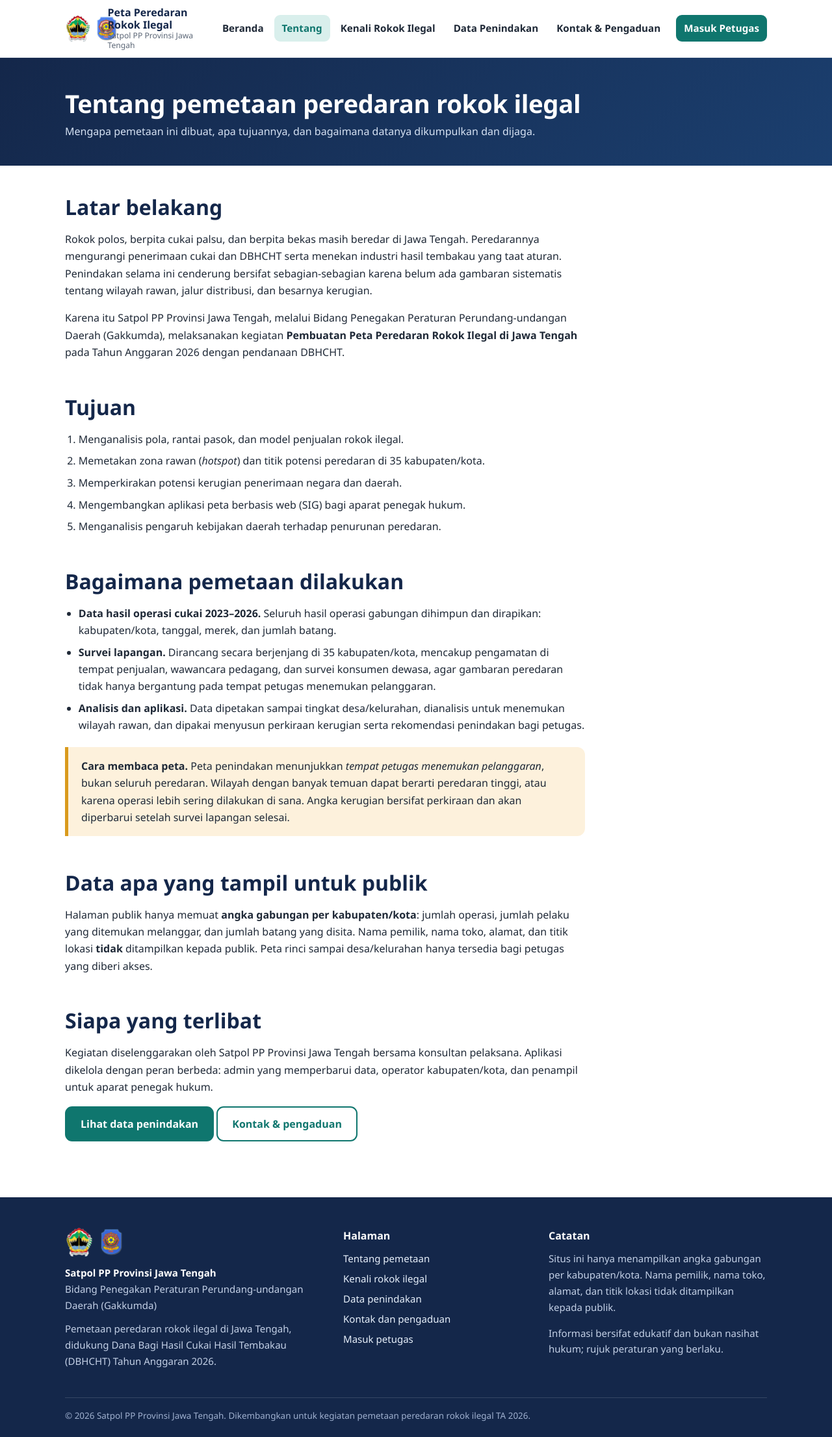
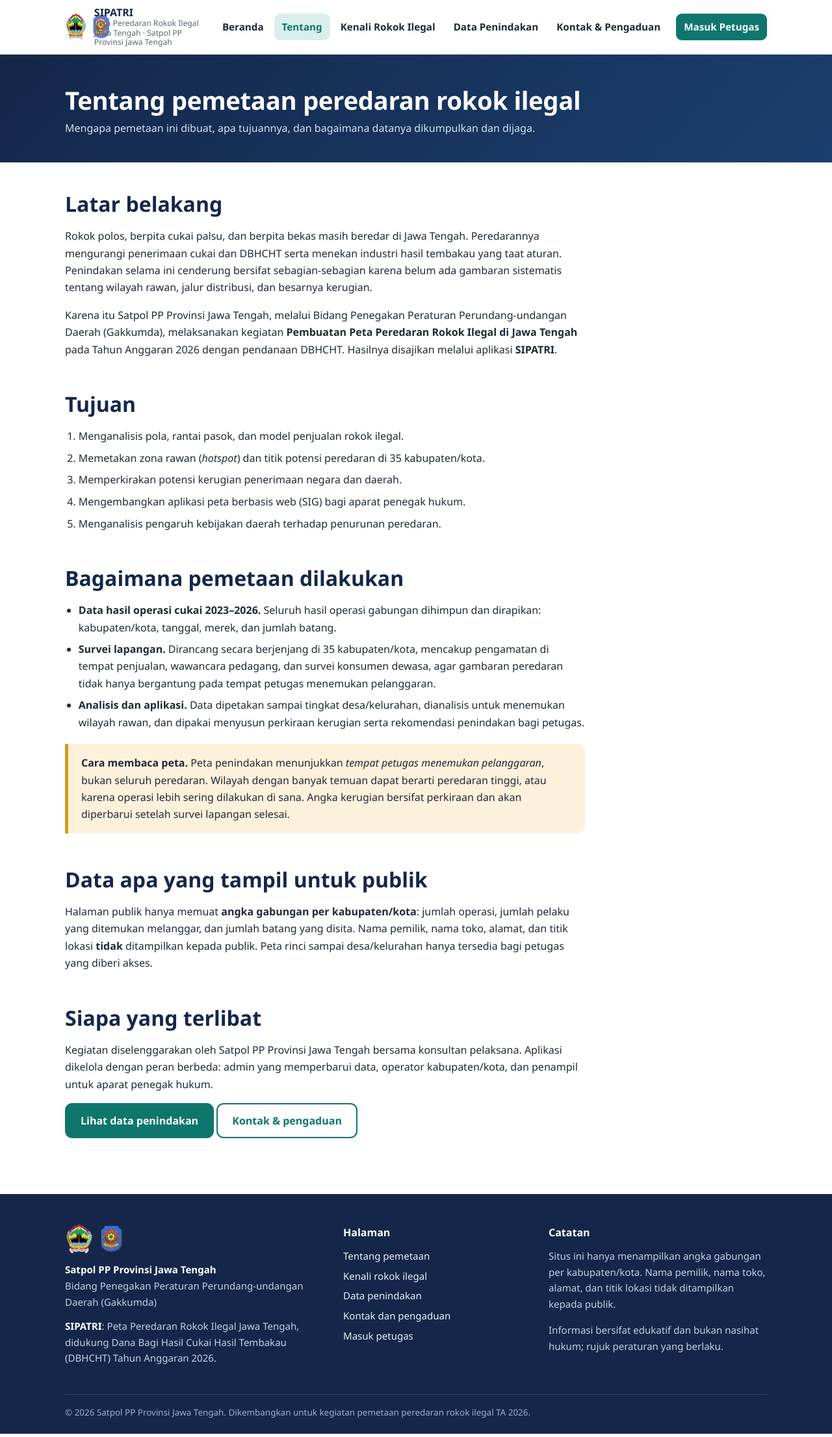
Before and after one commit to simbgsemarang-code/peta-rokok-ilegal-jateng, a Laravel app: page /tentang in a window 1280 px wide. Shown: the whole page at 65% size. Run offline with Laravel 12, Linux system fonts and the light colour scheme.

Commit message:
Ganti nama aplikasi menjadi SIPATRI
- config/publik.php: nama aplikasi dan nama panjang dapat diatur lewat .env
  (PUBLIK_NAMA_APLIKASI, PUBLIK_NAMA_PANJANG), dipakai di navbar, judul tab,
  halaman masuk, menu petugas, dan footer.
- Templat .env produksi, README, dan panduan pemasangan disesuaikan.

Co-Authored-By: Claude Sonnet 5.5 <noreply@anthropic.com>

```diff
--- a/db/01_skema.sql
+++ b/db/01_skema.sql
@@ -1,6 +1,6 @@
 -- =====================================================================
 -- Skema basis data
--- Aplikasi Peta Digital Geospasial Peredaran Rokok Ilegal Jawa Tengah
+-- SIPATRI: Aplikasi Peta Digital Geospasial Peredaran Rokok Ilegal Jawa Tengah
 -- PostgreSQL 15 ke atas, PostGIS 3. Sistem koordinat: WGS84 (EPSG:4326)
 -- Kode wilayah: Kepmendagri (mis. kab '33.20', kec '33.20.01', desa '33.20.01.2001')
 --
--- a/web/config/publik.php
+++ b/web/config/publik.php
@@ -5,6 +5,10 @@
  * Nilai dapat diubah lewat berkas .env tanpa mengubah kode.
  */
 return [
+    // Nama aplikasi dan penjelasnya (tampil di navbar, judul tab, halaman masuk, dan footer)
+    'nama' => env('PUBLIK_NAMA_APLIKASI', 'SIPATRI'),
+    'nama_panjang' => env('PUBLIK_NAMA_PANJANG', 'Peta Peredaran Rokok Ilegal Jawa Tengah'),
+
     'instansi' => env('PUBLIK_INSTANSI', 'Satpol PP Provinsi Jawa Tengah'),
     'unit' => env('PUBLIK_UNIT', 'Bidang Penegakan Peraturan Perundang-undangan Daerah (Gakkumda)'),
 
--- a/web/resources/views/layouts/app.blade.php
+++ b/web/resources/views/layouts/app.blade.php
@@ -4,7 +4,7 @@
 <meta charset="utf-8">
 <meta name="viewport" content="width=device-width, initial-scale=1">
 <meta name="csrf-token" content="{{ csrf_token() }}">
-<title>@yield('judul', 'Peta') — Peta Rokok Ilegal Jateng</title>
+<title>@yield('judul', 'Peta') — {{ config('publik.nama') }}</title>
 <link rel="stylesheet" href="{{ asset('css/app.css') }}">
 @stack('kepala')
 </head>
@@ -12,7 +12,7 @@
 @php $p = auth()->user(); @endphp
 <div class="app">
   <aside class="side">
-    <div class="brand"><b>Peta Peredaran<br>Rokok Ilegal</b><span>Jawa Tengah · Satpol PP</span></div>
+    <div class="brand"><b style="font-size:19px;letter-spacing:.04em">{{ config('publik.nama') }}</b><span>Peta Peredaran Rokok Ilegal<br>Jawa Tengah · Satpol PP</span></div>
     <nav class="nav">
       <a href="{{ route('peta') }}" class="{{ request()->routeIs('peta') ? 'aktif' : '' }}">Peta penindakan</a>
       <a href="{{ route('rekap') }}" class="{{ request()->routeIs('rekap') ? 'aktif' : '' }}">Rekap penindakan</a>
--- a/web/resources/views/layouts/publik.blade.php
+++ b/web/resources/views/layouts/publik.blade.php
@@ -3,9 +3,10 @@
 <head>
 <meta charset="utf-8">
 <meta name="viewport" content="width=device-width, initial-scale=1">
-<title>@yield('judul', 'Peta Peredaran Rokok Ilegal Jawa Tengah') — {{ config('publik.instansi') }}</title>
+<title>@yield('judul', config('publik.nama_panjang')) — {{ config('publik.nama') }}</title>
 <meta name="description" content="@yield('deskripsi', 'Informasi publik tentang pemetaan dan penindakan peredaran rokok ilegal di 35 kabupaten/kota Jawa Tengah oleh '.config('publik.instansi').'.')">
-<meta property="og:title" content="@yield('judul', 'Peta Peredaran Rokok Ilegal Jawa Tengah')">
+<meta property="og:title" content="@yield('judul', config('publik.nama_panjang')) — {{ config('publik.nama') }}">
+<meta property="og:site_name" content="{{ config('publik.nama') }}">
 <meta property="og:type" content="website">
 <link rel="stylesheet" href="{{ asset('css/publik.css') }}">
 @stack('kepala')
@@ -16,7 +17,7 @@
   <div class="nav-in">
     <a class="merek" href="{{ route('beranda') }}" aria-label="Beranda">
       <span class="logo"><img src="{{ asset('img/logo-jateng.png') }}" alt="Logo Provinsi Jawa Tengah"><img src="{{ asset('img/logo-satpolpp.png') }}" alt="Logo Satpol PP"></span>
-      <span class="nama"><b>Peta Peredaran Rokok Ilegal</b><small>{{ config('publik.instansi') }}</small></span>
+      <span class="nama"><b>{{ config('publik.nama') }}</b><small>{{ config('publik.nama_panjang') }} · {{ config('publik.instansi') }}</small></span>
     </a>
     <input type="checkbox" id="menu" class="menu-cek" aria-hidden="true">
     <label for="menu" class="hamb" aria-label="Buka menu">☰</label>
@@ -44,7 +45,7 @@
         <div class="logo"><img src="{{ asset('img/logo-jateng.png') }}" alt=""><img src="{{ asset('img/logo-satpolpp.png') }}" alt=""></div>
         <b style="color:#fff">{{ config('publik.instansi') }}</b><br>
         <span>{{ config('publik.unit') }}</span>
-        <p style="margin-top:12px">Pemetaan peredaran rokok ilegal di Jawa Tengah, didukung Dana Bagi Hasil Cukai Hasil Tembakau (DBHCHT) Tahun Anggaran 2026.</p>
+        <p style="margin-top:12px"><b style="color:#fff">{{ config('publik.nama') }}</b>: {{ config('publik.nama_panjang') }}, didukung Dana Bagi Hasil Cukai Hasil Tembakau (DBHCHT) Tahun Anggaran 2026.</p>
       </div>
       <div>
         <h4>Halaman</h4>
--- a/web/resources/views/masuk.blade.php
+++ b/web/resources/views/masuk.blade.php
@@ -3,14 +3,15 @@
 <head>
 <meta charset="utf-8">
 <meta name="viewport" content="width=device-width, initial-scale=1">
-<title>Masuk — Peta Rokok Ilegal Jateng</title>
+<title>Masuk — {{ config('publik.nama') }}</title>
 <link rel="stylesheet" href="{{ asset('css/app.css') }}">
 </head>
 <body>
 <div class="masuk">
   <form class="kotak" method="post" action="{{ route('masuk') }}">
     @csrf
-    <h1>Peta Peredaran Rokok Ilegal<br>Jawa Tengah</h1>
+    <h1>{{ config('publik.nama') }}</h1>
+    <div style="font-weight:600;color:var(--navy);margin-top:2px">{{ config('publik.nama_panjang') }}</div>
     <p>Satpol PP Provinsi Jawa Tengah · Bidang Gakkumda. Masuk dengan akun yang diberikan admin.</p>
     @if($errors->any())<div class="notif bad">{{ $errors->first() }}</div>@endif
     <div style="margin-bottom:12px">
--- a/web/resources/views/publik/beranda.blade.php
+++ b/web/resources/views/publik/beranda.blade.php
@@ -5,7 +5,7 @@
 <section class="hero">
   <div class="wadah grid">
     <div>
-      <span class="lencana">Jawa Tengah · 35 kabupaten/kota · DBHCHT TA 2026</span>
+      <span class="lencana">{{ config('publik.nama') }} · Jawa Tengah · 35 kabupaten/kota · DBHCHT TA 2026</span>
       <h1>Bersama menjaga Jawa Tengah dari peredaran rokok ilegal</h1>
       <p class="lead">Informasi publik tentang upaya {{ config('publik.instansi') }} memetakan dan menindak peredaran rokok tanpa pita cukai, berpita palsu, atau berpita bekas, demi penerimaan daerah dan perlindungan pelaku usaha yang taat aturan.</p>
       <div class="aksi">
--- a/web/resources/views/publik/tentang.blade.php
+++ b/web/resources/views/publik/tentang.blade.php
@@ -6,7 +6,7 @@
 <div class="isi"><div class="wadah"><div class="teks">
   <h2>Latar belakang</h2>
   <p>Rokok polos, berpita cukai palsu, dan berpita bekas masih beredar di Jawa Tengah. Peredarannya mengurangi penerimaan cukai dan DBHCHT serta menekan industri hasil tembakau yang taat aturan. Penindakan selama ini cenderung bersifat sebagian-sebagian karena belum ada gambaran sistematis tentang wilayah rawan, jalur distribusi, dan besarnya kerugian.</p>
-  <p>Karena itu {{ config('publik.instansi') }}, melalui {{ config('publik.unit') }}, melaksanakan kegiatan <b>Pembuatan Peta Peredaran Rokok Ilegal di Jawa Tengah</b> pada Tahun Anggaran 2026 dengan pendanaan DBHCHT.</p>
+  <p>Karena itu {{ config('publik.instansi') }}, melalui {{ config('publik.unit') }}, melaksanakan kegiatan <b>Pembuatan Peta Peredaran Rokok Ilegal di Jawa Tengah</b> pada Tahun Anggaran 2026 dengan pendanaan DBHCHT. Hasilnya disajikan melalui aplikasi <b>{{ config('publik.nama') }}</b>.</p>
 
   <h2>Tujuan</h2>
   <ol>
```
Also changed, not shown: deploy/PANDUAN-PEMASANGAN.md (+1 -1 lines), README.md, db/README.md, 1 other file.
